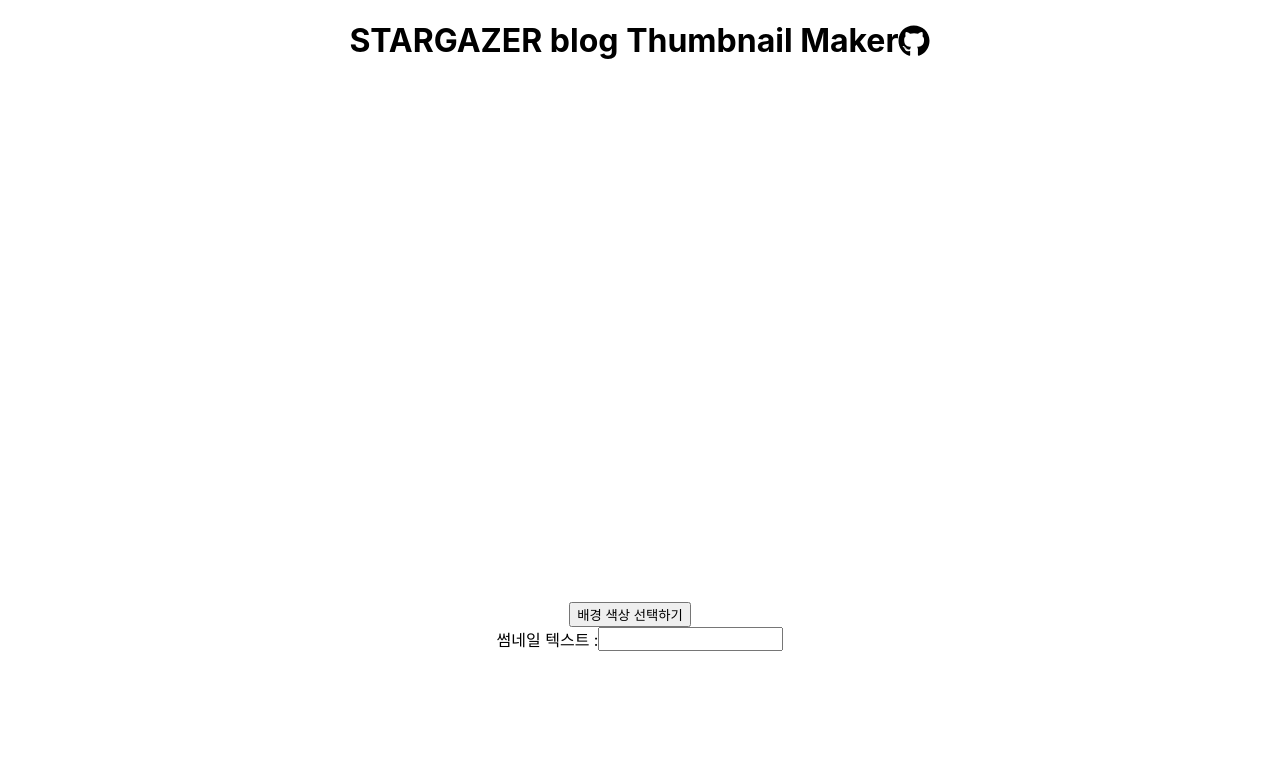
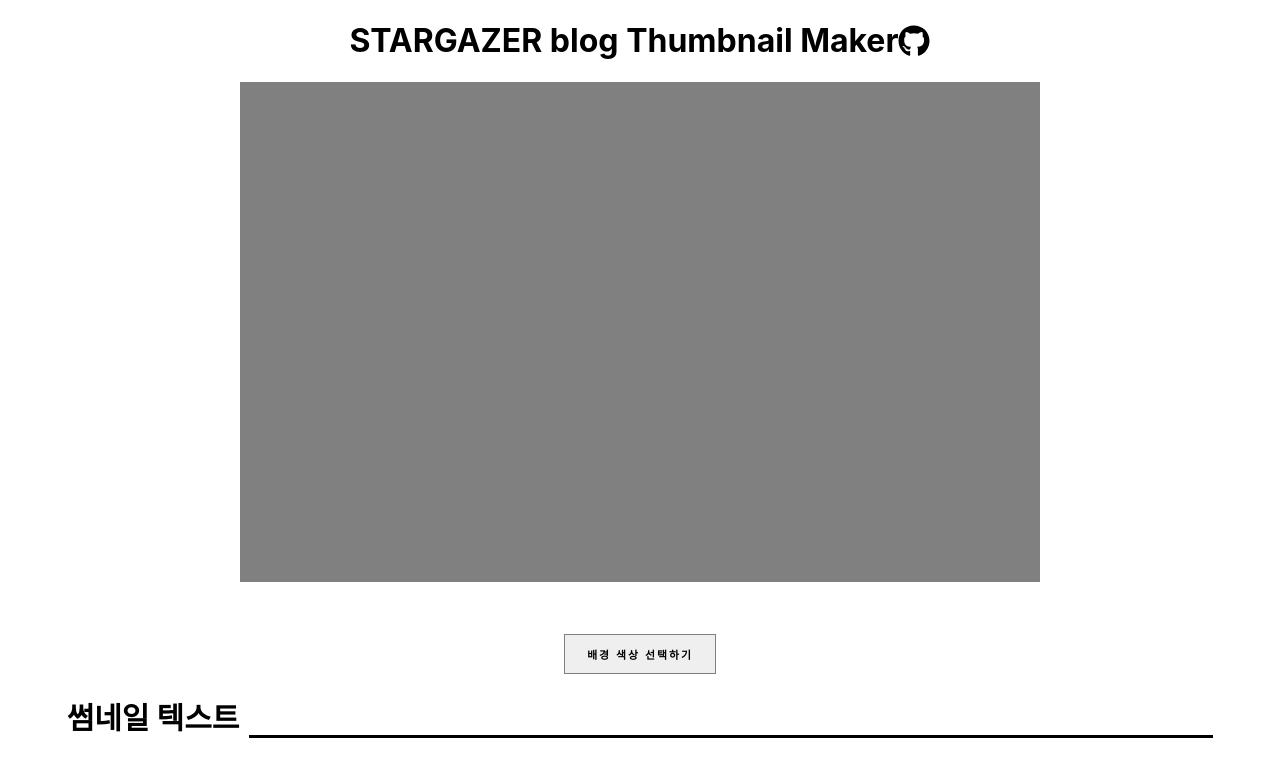
Before and after one commit to HarenKei/Thumbnail_Maker, a React (Create React App) app: page / in a window 1280 px wide. Shown: the top 776 px of the page. Built offline with nearby package versions, Linux system fonts and the light colour scheme.

Commit message:
Update App.css : add more CSS styles

```diff
--- a/src/App.css
+++ b/src/App.css
@@ -16,23 +16,62 @@
   display: flex;
   flex-flow : nowrap row;
   justify-content: center;
+  align-items: center;
+  flex-basis: auto;
 }
+
 
 #divColorpicker{
   display: flex;
   flex-flow:nowrap column;
   justify-content: center;
   align-items: center;
-
   padding-top:20px;
 }
 
 #divColorpicker button{
-  margin-right:20px;
+  display: inline-block;
+    padding: 1em 2em;
+    border-radius: 0;
+  color: black;
+    margin-top:2rem;
+    font-weight: bold;
+    font-size: 0.678rem;
+    letter-spacing: 2px;
+    text-transform: uppercase;
+    text-decoration: none;
+  background: linear-gradient(to right, rgba(grey, 0) 25%, rgba(grey, .8) 75%);
+  background-position: 1% 50%;
+  background-size: 400% 300%;
+  border: 1px solid grey;
 }
+
+#divColorpicker button:hover{
+  color: white;
+      color: #fff;
+      background-position: 99% 50%;
+
+}
+
 
 #divTextInput{
   display: flex;
   flex-flow: nowrap row;
   justify-content: center;
 }
+#divTextInput{
+  margin-top:20px;
+  font-weight: bold;
+  font-size: 30px;
+}
+
+#divTextInput input{
+  width:960px;
+  margin-left:10px;
+  border-top:none;
+  border-left:none;
+  border-right:none;
+  border-bottom:solid black;
+  font-size: 20px;
+  outline: none;
+}
--- a/src/App.js
+++ b/src/App.js
@@ -7,7 +7,7 @@ import './App.css';
 import { FontAwesomeIcon } from '@fortawesome/react-fontawesome';
 
 const Thumbnail = () =>{
-  const [color, setColor] = useState('#fff')
+  const [color, setColor] = useState('grey')
   const [showButton, setShowButton] = useState(false)
   const canvas = useRef(null)
   const [thumbText, setThumbText] = useState('')
@@ -58,7 +58,7 @@ return (
     </div>
 
     <div id="divTextInput">
-      썸네일 텍스트 :
+      썸네일 텍스트
       <input type="text"
         value={ thumbText }
         onChange = {e=> setThumbText(e.target.value)}
```
